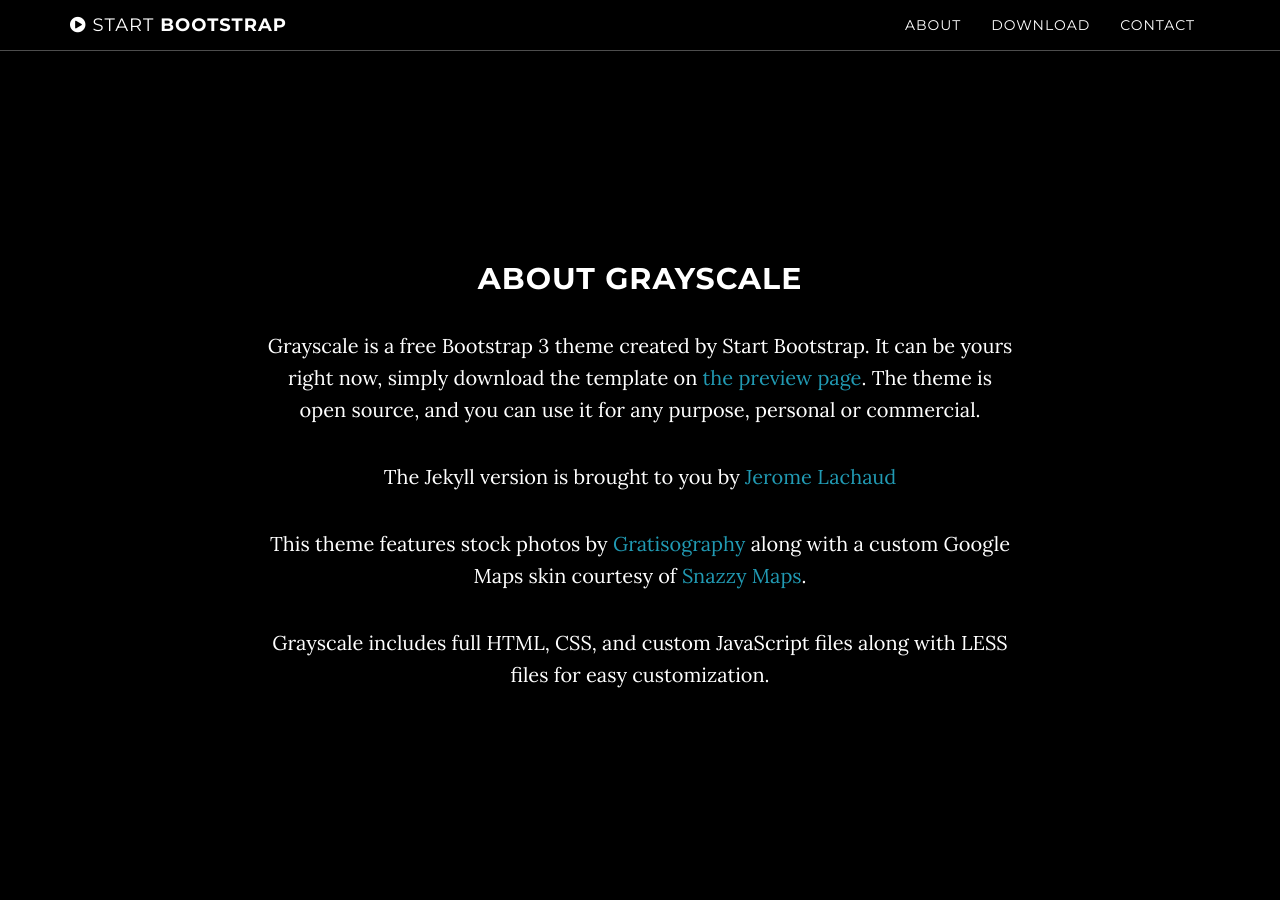
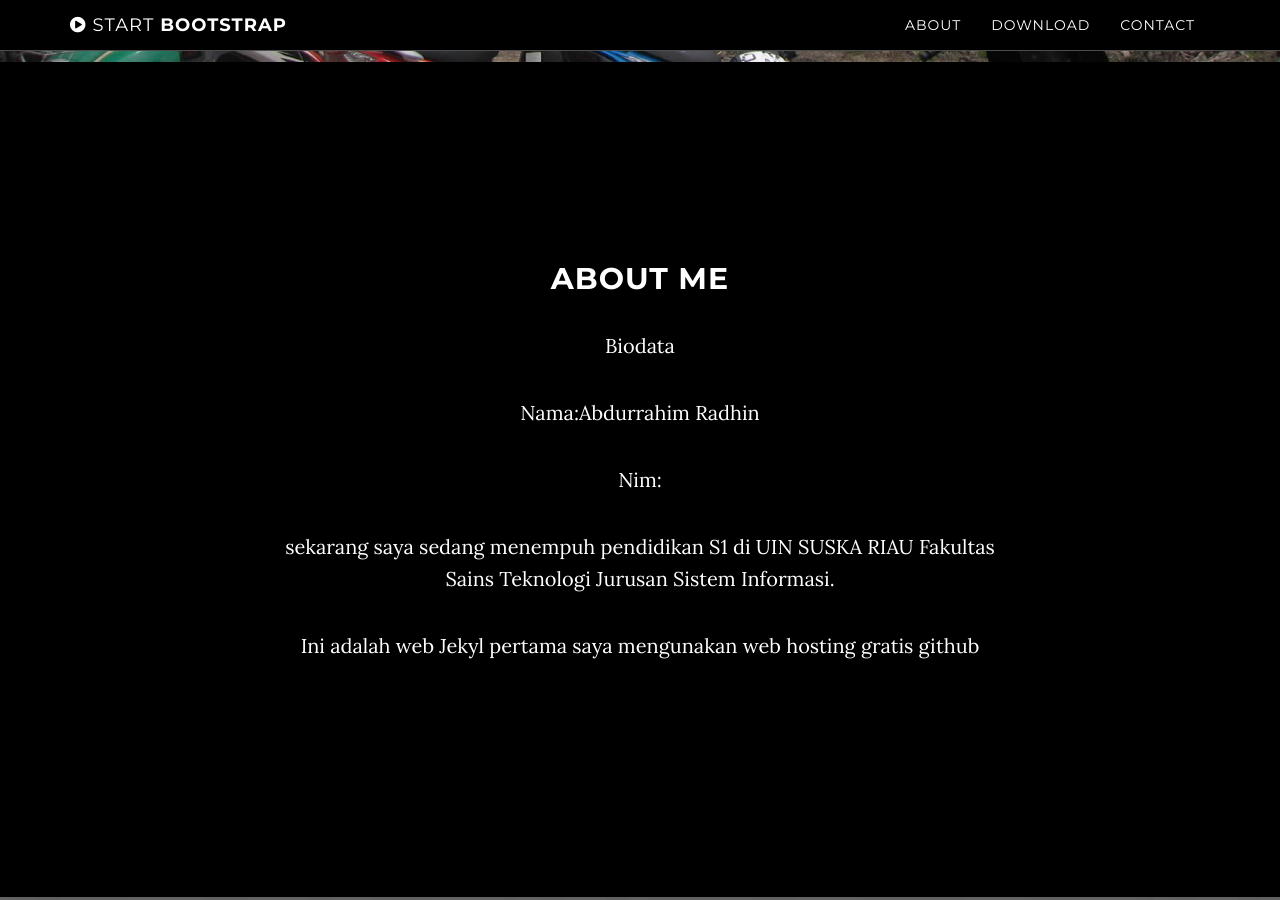
Before and after one commit to Abdurrahimradhin/abdurrahimradhin.github.io, a Jekyll site: the page built from index.html, in a window 1280 px wide and 900 px high, scrolled down 838 px. Built offline with Jekyll 4.4.1, drawn with Linux system fonts in a browser that asks for light colours; some of the changed text lies outside the part shown.

Commit message:
bakwan kuah  NATHANIA

```diff
--- a/_config.yml
+++ b/_config.yml
@@ -1,8 +1,8 @@
 # Site settings
-title: Grayscale
+title: Sciences And Technology
 email: your-email@domain.com
 url: https://example.github.io
-description: "Write an awesome description for your new site here. You can edit this line in _config.yml. It will appear in your document head meta (for Google search results) and in your feed.xml site description."
+description: "Fakultas Sains dan Teknologi didirikan pada akhir tahun 2001 sebagai persiapan perubahan status dari Institut Agama Islam Negeri Sultan Syarif Qasim (IAIN SUSQA) Pekanbaru menjadi Universitas Islam Negeri Sultan Syarif Kasim Riau (UIN Suska) Riau."
 
 # Color settings (hex-codes without the leading hash-tag)
 color:
@@ -10,7 +10,7 @@ color:
   links: '#219ab3'
 
 # Footer settings
-footer: Your Website
+footer: abdurrahimradhin
 
 # Social networks usernames (many more available: google-plus, flickr, dribbble, pinterest, instagram, tumblr, linkedin, etc.)
 social:
--- a/_includes/about.html
+++ b/_includes/about.html
@@ -2,11 +2,13 @@
     <section id="about" class="container content-section text-center">
         <div class="row">
             <div class="col-lg-8 col-lg-offset-2">
-                <h2>About Grayscale</h2>
-                <p>Grayscale is a free Bootstrap 3 theme created by Start Bootstrap. It can be yours right now, simply download the template on <a href="http://startbootstrap.com/template-overviews/grayscale/">the preview page</a>. The theme is open source, and you can use it for any purpose, personal or commercial.</p>
-                <p>The Jekyll version is brought to you by <a href="https://github.com/jeromelachaud">Jerome Lachaud</a></p>
-                <p>This theme features stock photos by <a href="http://gratisography.com/">Gratisography</a> along with a custom Google Maps skin courtesy of <a href="http://snazzymaps.com/">Snazzy Maps</a>.</p>
-                <p>Grayscale includes full HTML, CSS, and custom JavaScript files along with LESS files for easy customization.</p>
-            </div>
+                <h2>About Me</h2>
+                <p>Biodata</p>
+                <p>Nama:Abdurrahim Radhin</p>
+                <p>Nim: </p>
+                <p>sekarang saya sedang menempuh pendidikan S1 di UIN SUSKA RIAU Fakultas Sains Teknologi  Jurusan Sistem Informasi.</p>
+                <p>Ini adalah web Jekyl pertama saya mengunakan web hosting gratis github</p>
+			</div>
+
         </div>
     </section>
--- a/_includes/download.html
+++ b/_includes/download.html
@@ -3,8 +3,19 @@
         <div class="download-section">
             <div class="container">
                 <div class="col-lg-8 col-lg-offset-2">
-                    <h2>Download Grayscale</h2>
-                    <p>You can download Grayscale for free on the preview page at Start Bootstrap.</p>
+                    <h2>Sejarah Singkat Sciences and technology</h2>
+                    <p>
+
+    Fakultas Sains dan Teknologi didirikan pada akhir tahun 2001 sebagai persiapan perubahan status dari Institut Agama Islam Negeri Sultan Syarif Qasim (IAIN SUSQA) Pekanbaru menjadi Universitas Islam Negeri Sultan Syarif Kasim Riau (UIN Suska) Riau. Cikal bakal berdirinya Fakultas Sains dan Teknologi bermula dibukanya Jurusan Teknik Informatika pada tahun 1999 dan jurusan Teknik Industri pada tahun 2001. Kedua jurusan tersebut berada di bawah naungan Fakultas Dakwah. Dengan adanya kedua jurusan tersebut , maka dibentuklah Fakultas Sains dan Teknologi dengan:
+
+    SK Rektor nomor: 163/R/2001 tertanggal Desember 2001
+    Undang-undang nomor 20 tahun 2003 tentang Sistem Pendidikan Nasional (Lembaga Negara Tahun 2003 Nomor 78)
+    Peraturan Presiden Republik Indonesia Nomor 2 Tahun 2005 tentang Perubahan IAIN Sultan Syarif Qasim Riau.
+    Keputusan Menteri Agama Republik Indonesia Nomor 8 tahun 2005 tentang susunan organisasi dan tata kerja UIN Suska Riau.
+    SK Dirjen BAGAIS nomor: DJ.II/26/2006 tertanggal 20 Februari 2006 tentang izin penyelenggaraan Program Studi jenjang S1.
+
+Pada tahun 2002, dibentuk Jurusan Sistem Informasi dan Matematika Terapan, kemudian pada tahun 2003 dibentuk Jurusan Teknik Elektro dengan program studi Teknik Elektronika dan Telekomunikasi. Latar belakang pendirian Fakultas Sains dan Teknologi beserta jurusan-jurusannya adalah untuk merespon kebutuhan dunia usaha dan industri yang ada di Provinsi Riau, serta dalam rangka mengantisipasi pengaruh globalisasi dunia.
+.</p>
                     <a href="http://startbootstrap.com/template-overviews/grayscale/" class="btn btn-default btn-lg">Visit Download Page</a>
                 </div>
             </div>
```
Also changed, not shown: img/intro-bg.jpg.
